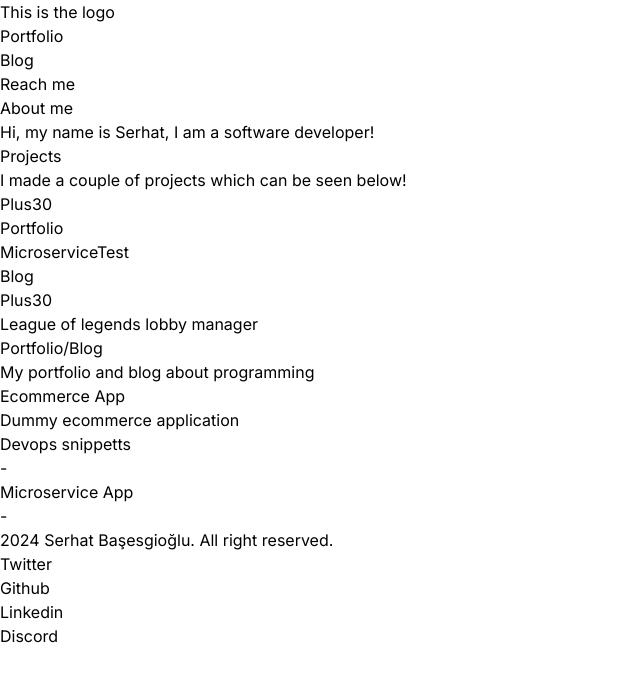
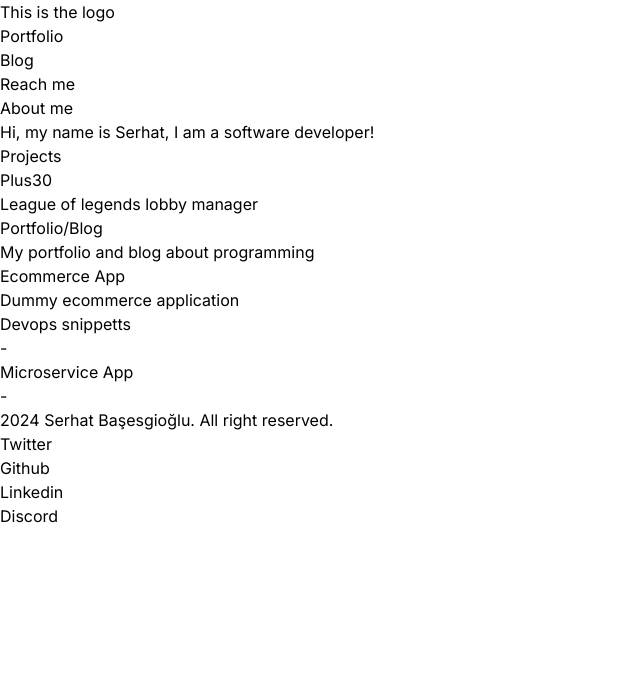
Before and after one commit to SerhatBasesgioglu/portfolio, a Next.js app in the folder frontend/: page / in a window 1280 px wide. Shown: the top 680 px of the page, without its empty margins (0-640 px from the left). Built offline with nearby package versions, Linux system fonts and the light colour scheme.

Commit message:
delete static project content

```diff
--- a/frontend/src/app/page.jsx
+++ b/frontend/src/app/page.jsx
@@ -9,15 +9,8 @@ const Home = () => {
       </section>
       <section className="my-8">
         <h2 className="text-2xl font-bold">Projects</h2>
-        <p>I made a couple of projects which can be seen below!</p>
-        <div>
-          <p>Plus30</p>
-          <p>Portfolio</p>
-          <p>MicroserviceTest</p>
-          <p>Blog</p>
-        </div>
+        <ProjectList />
       </section>
-      <ProjectList />
     </div>
   );
 };
```
